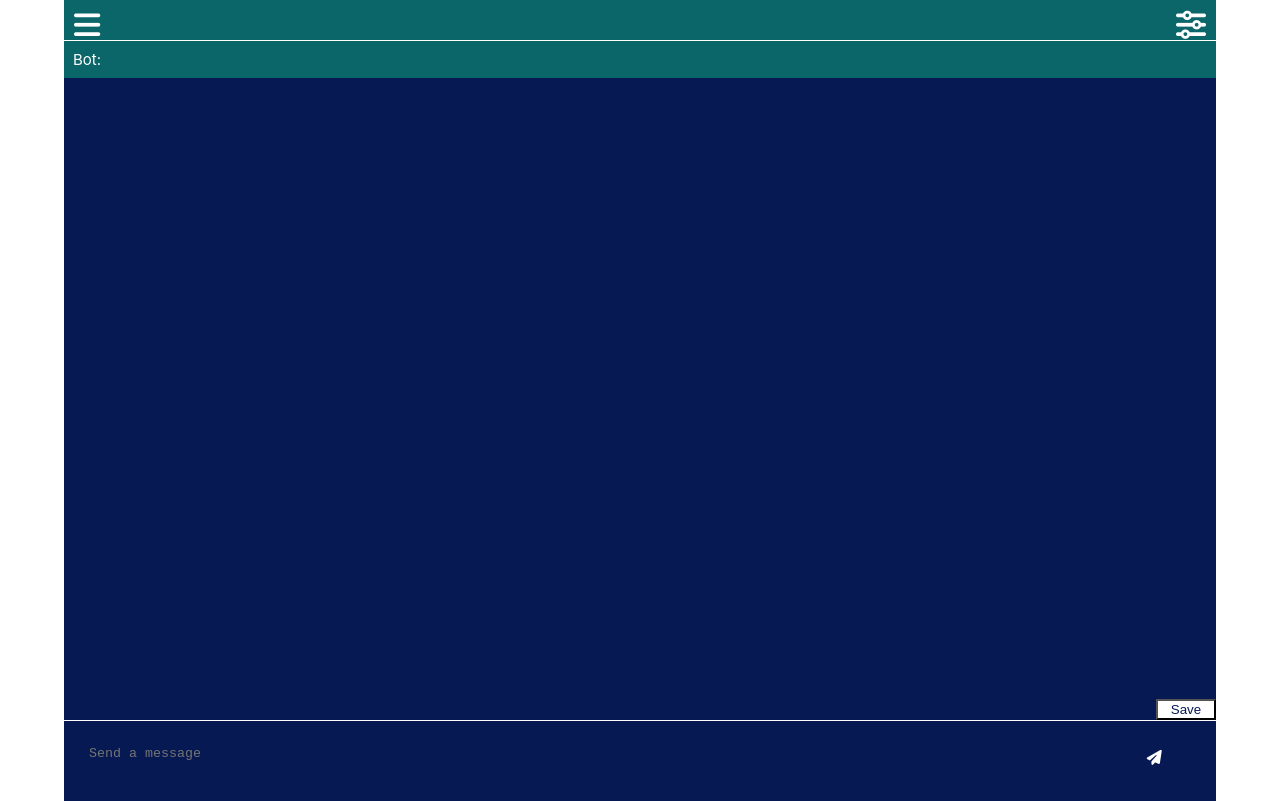
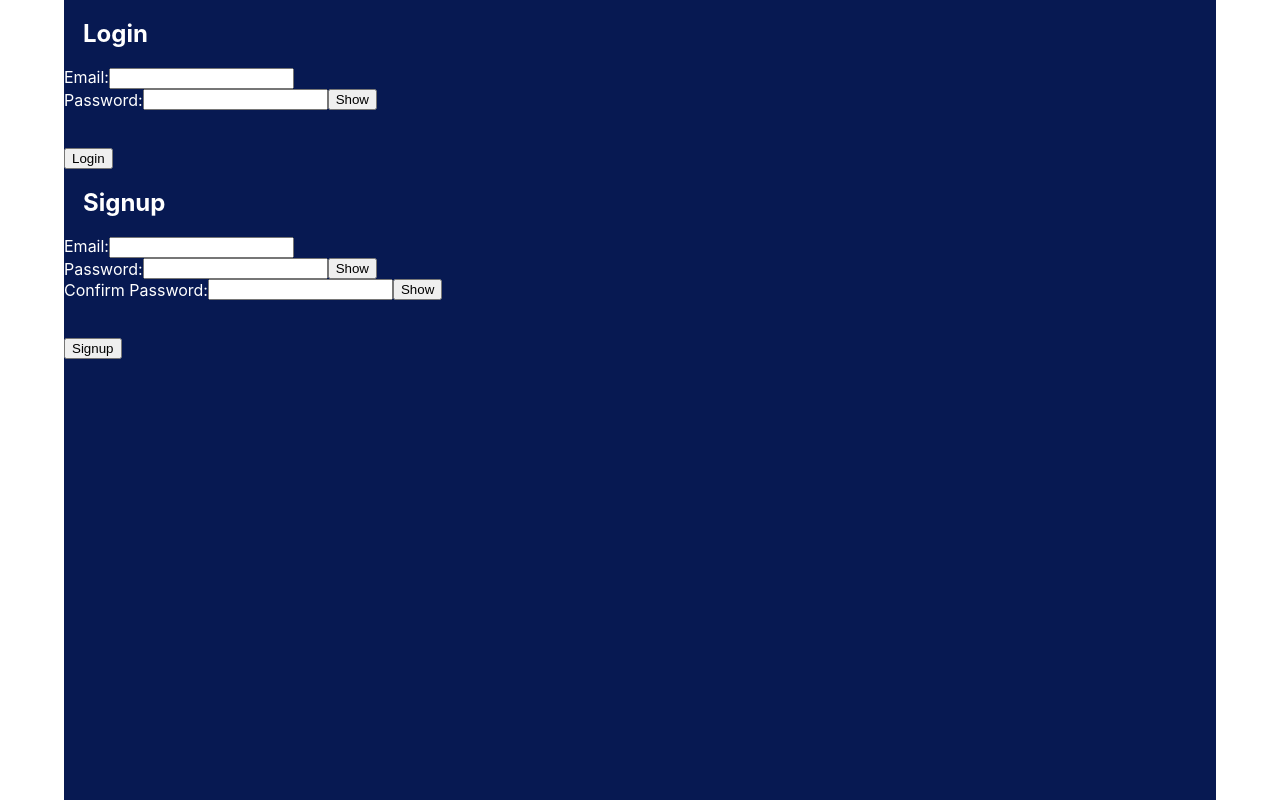
Before and after one commit to journal-jar/commitment-to-personal-growth, a React (Create React App) app in the folder client/: page / in a window 1280 px wide. Built offline with nearby package versions, Linux system fonts and the light colour scheme; no server answers.

Commit message:
login and signup functionally polished. checks that there isn't already an account with that email, formatting etc; main component conditionally renders either signup/login page or everything else.

```diff
--- a/client/src/Main.js
+++ b/client/src/Main.js
@@ -18,7 +18,9 @@ export default function Main() {
             console.log("Main.js get session_______", data)
             if (data.loggedIn) {
                 setIsLoggedIn(true)
+                console.log("Main.js get session isLoggedIn_______", true)
             }
+
           })
           .catch(error => {
             console.error('There was an error!', error);
@@ -28,17 +30,21 @@ export default function Main() {
 
     return (
         <div style={{height:"100vh", margin:"0 5%", backgroundColor: "#071952"}}>
+            {!isLoggedIn ? (
+              <Home/>
+            ) : (
+            <>
               <Nav/>
+
               <Menu/>
-            {currentPage == "home" &&
-            <Home/>
-            }
               {currentPage == "chat" &&
                 <Chat/>
               }
               {currentPage == "view" &&
                 <View/>
               }
+            </>
+            )}
         </div>
     )
 }
--- a/client/src/components/Home.js
+++ b/client/src/components/Home.js
@@ -12,11 +12,11 @@ const App = () => {
       {!isLoggedIn ? (
         <div className="row">
           <div className="col-md-6">
-            <h2 style={{color:"#ffffff"}}>Login</h2>
+            <h2 style={{color:"#ffffff", boxSizing: "border-box", padding: "19px", margin: "0px"}}>Login</h2>
             <LoginForm />
           </div>
           <div className="col-md-6">
-            <h2 style={{color:"#ffffff"}}>Signup</h2>
+            <h2 style={{color:"#ffffff", boxSizing: "border-box", padding: "19px", margin: "0px"}}>Signup</h2>
             <SignupForm />
           </div>
         </div>
--- a/client/src/components/LoginForm.js
+++ b/client/src/components/LoginForm.js
@@ -1,13 +1,31 @@
-import React, { useState, useContext } from 'react';
+import React, { useState, useContext, useEffect } from 'react';
 import { MasterContext } from '../App';
 
 const LoginForm = () => {
-  const {isLoggedIn, setIsLoggedIn} = useContext(MasterContext)
+  const { isLoggedIn, setIsLoggedIn } = useContext(MasterContext);
   const [email, setEmail] = useState("");
   const [password, setPassword] = useState("");
+  const [errorMessage, setErrorMessage] = useState("");
+  const [showPassword, setShowPassword] = useState(false);
+
+  useEffect(() => {
+    if (errorMessage) {
+      const timer = setTimeout(() => {
+        setErrorMessage("");
+      }, 5000);
+
+      return () => clearTimeout(timer);
+    }
+  }, [errorMessage]);
 
   const loginFormHandler = async (event) => {
     event.preventDefault();
+
+    if (!email.includes("@")) {
+      setErrorMessage("Please enter a valid email address.");
+      return;
+    }
+
     if (email && password) {
       const response = await fetch('/user/login', {
         method: 'POST',
@@ -26,12 +44,20 @@ const LoginForm = () => {
   return (
     <form onSubmit={loginFormHandler}>
       <div className="form-group">
-        <label style={{color:"#ffffff"}} htmlFor="email-login">Email:</label>
+        <label style={{ color: "#ffffff" }} htmlFor="email-login">Email:</label>
         <input type="text" value={email} onChange={e => setEmail(e.target.value)} id="email-login" />
       </div>
       <div className="form-group">
-        <label style={{color:"#ffffff"}} htmlFor="password-login">Password:</label>
-        <input type="password" value={password} onChange={e => setPassword(e.target.value)} id="password-login" />
+        <div style={{ display: "flex", alignItems: "center" }}>
+          <label style={{ color: "#ffffff" }} htmlFor="password-login">Password:</label>
+          <input type={showPassword ? "text" : "password"} value={password} onChange={e => setPassword(e.target.value)} id="password-login" />
+          <button type="button" onClick={() => setShowPassword(!showPassword)}>
+            {showPassword ? "Hide" : "Show"}
+          </button>
+        </div>
+      </div>
+      <div style={{ height: "37px" }}>
+        {/* {errorMessage && <div style={{ fontSize:"15px", color: "#ffffff" }}>{errorMessage}</div>} */}
       </div>
       <div className="form-group">
         <button type="submit">Login</button>
--- a/client/src/components/Menu.js
+++ b/client/src/components/Menu.js
@@ -40,7 +40,6 @@ export default function Menu() {
                     <li>Incentives</li>
                     <li>SMS Interface</li>
                     <li>Account</li>
-                    <li onClick={() => setCurrentPage("home")} style={{color: currentPage === "home" ? "#071952" : "#ffffff"}}>Home</li>
                 </ul>
                 {isLoggedIn &&
                     <p onClick={handleLogout} style={{color: "#ffffff"}}>Logout</p>
--- a/client/src/components/SignupForm.js
+++ b/client/src/components/SignupForm.js
@@ -1,14 +1,43 @@
-import React, { useState, useContext } from 'react';
+import React, { useState, useContext, useEffect } from 'react';
 import { MasterContext } from '../App';
 
 const SignupForm = () => {
-  const {isLoggedIn, setIsLoggedIn} = useContext(MasterContext)
+  const { isLoggedIn, setIsLoggedIn } = useContext(MasterContext);
   const [email, setEmail] = useState("");
   const [password, setPassword] = useState("");
+  const [confirmPassword, setConfirmPassword] = useState("");
+  const [errorMessage, setErrorMessage] = useState("");
+  const [showPassword, setShowPassword] = useState(false);
+  const [showConfirmPassword, setShowConfirmPassword] = useState(false);
+
+  useEffect(() => {
+    if (errorMessage) {
+      const timer = setTimeout(() => {
+        setErrorMessage("");
+      }, 5000);
+
+      return () => clearTimeout(timer);
+    }
+  }, [errorMessage]);
 
   const signupFormHandler = async (event) => {
     event.preventDefault();
-    if (email && password) {
+
+    if (!email.includes("@") || !email.includes(".")) {
+      setErrorMessage("Please enter a valid email address.");
+      return;
+    }
+
+    if (password.length < 4) {
+      setErrorMessage("Password is required to be at least 4 characters long.");
+      return;
+    }
+
+    if (password !== confirmPassword) {
+      setErrorMessage("Passwords do not match.");
+      return;
+    }
+
     const response = await fetch('/user', {
       method: 'POST',
       body: JSON.stringify({ email, password }),
@@ -16,23 +45,40 @@ const SignupForm = () => {
     });
 
     if (response.ok) {
-        // document.location.replace('/');
-        setIsLoggedIn(true)
+      setIsLoggedIn(true);
+    } else if (response.status === 409) {
+      setErrorMessage("There is already an account registered with that email.");
     } else {
-        alert(response.statusText);
-      }
+      setErrorMessage("An error occurred. Please try again later.");
     }
   };
 
   return (
     <form onSubmit={signupFormHandler}>
       <div className="form-group">
-        <label style={{color:"#ffffff"}} htmlFor="email-signup">Email:</label>
+        <label style={{ color: "#ffffff" }} htmlFor="email-signup">Email:</label>
         <input type="text" value={email} onChange={e => setEmail(e.target.value)} id="email-signup" />
       </div>
       <div className="form-group">
-        <label style={{color:"#ffffff"}} htmlFor="password-signup">Password:</label>
-        <input type="password" value={password} onChange={e => setPassword(e.target.value)} id="password-signup" />
+        <div style={{ display: "flex", alignItems: "center" }}>
+          <label style={{ color: "#ffffff" }} htmlFor="password-signup">Password:</label>
+          <input type={showPassword ? "text" : "password"} value={password} onChange={e => setPassword(e.target.value)} id="password-signup" />
+          <button type="button" onClick={() => setShowPassword(!showPassword)}>
+            {showPassword ? "Hide" : "Show"}
+          </button>
+        </div>
+      </div>
+      <div className="form-group">
+        <div style={{ display: "flex", alignItems: "center" }}>
+          <label style={{ color: "#ffffff" }} htmlFor="confirm-password-signup">Confirm Password:</label>
+          <input type={showConfirmPassword ? "text" : "password"} value={confirmPassword} onChange={e => setConfirmPassword(e.target.value)} id="confirm-password-signup" />
+          <button type="button" onClick={() => setShowConfirmPassword(!showConfirmPassword)}>
+            {showConfirmPassword ? "Hide" : "Show"}
+          </button>
+        </div>
+      </div>
+      <div style={{ height: "37px"}}>
+        {errorMessage && <div style={{ fontSize:"15px", color: "#ffffff" }}>{errorMessage}</div>}
       </div>
       <div className="form-group">
         <button type="submit">Signup</button>
```
Also changed, not shown: 2 other files (tests, documents, lock files or other folders). Lines whose indentation alone changed are shown as unchanged.
